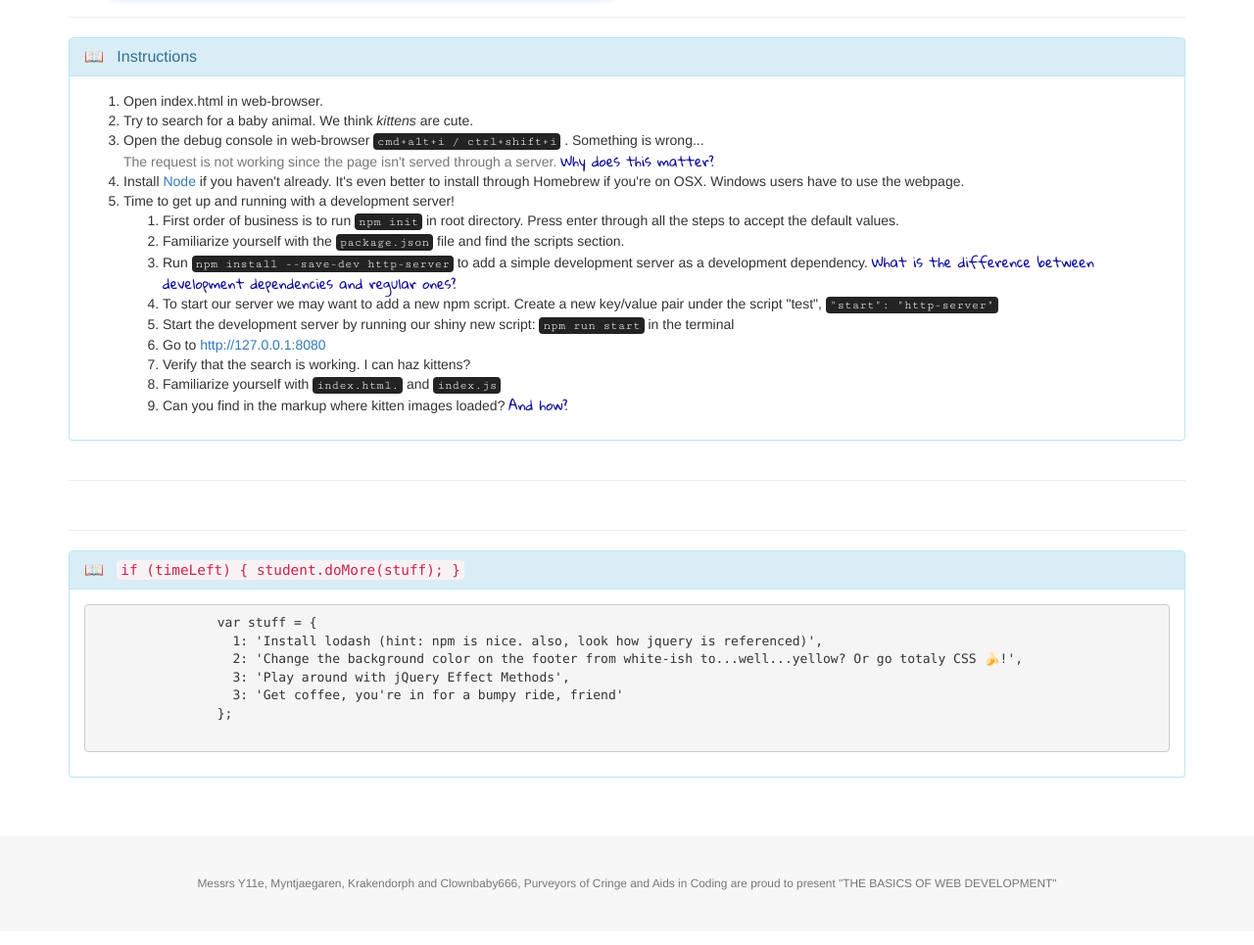
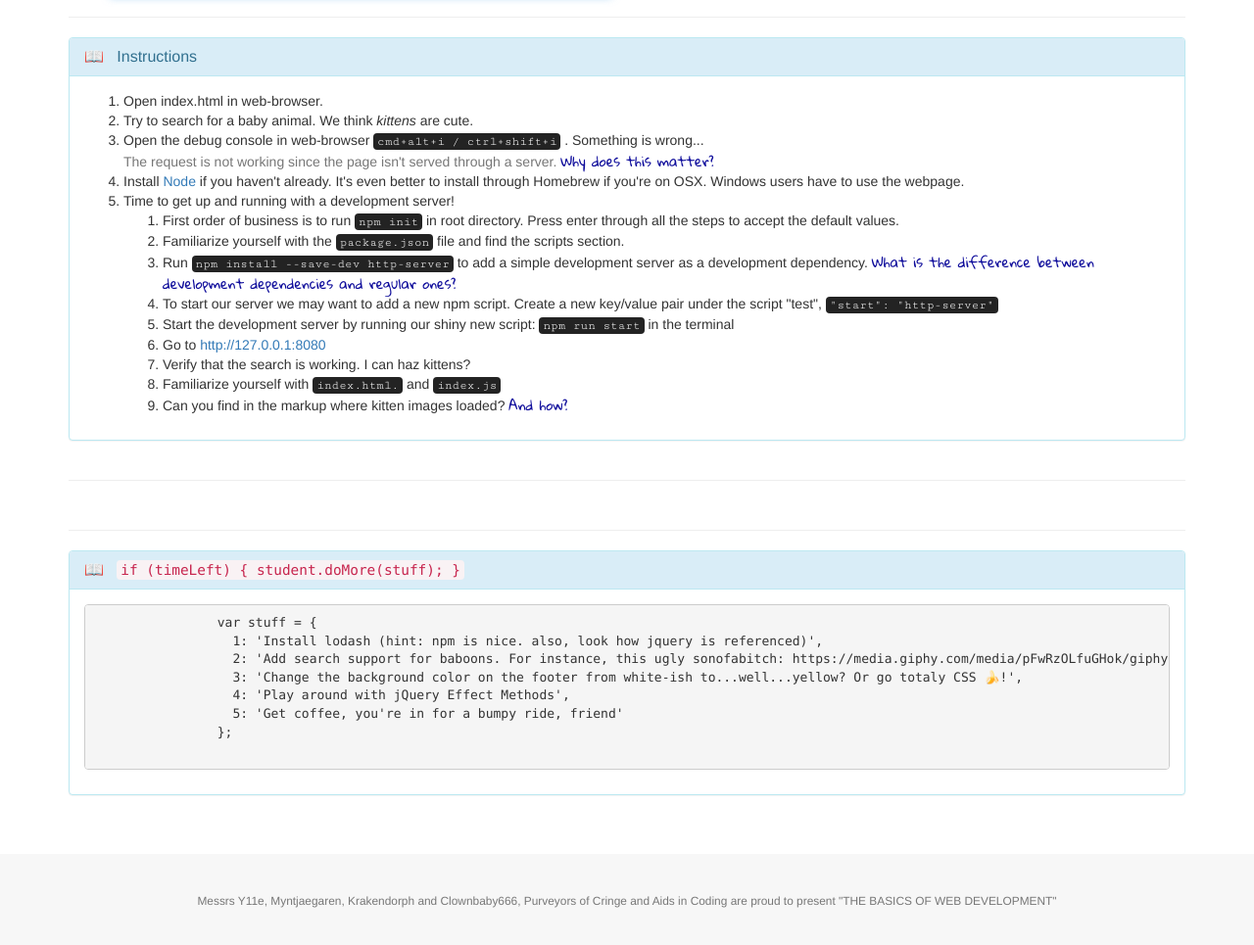
Before and after one commit to techbecca/app-webb-101, a plain HTML site: page lab1/index.html in a window 1280 px wide. Shown: the part 93-1058 px from the top of the page at 98% size. Drawn offline with Linux system fonts and the light colour scheme.

Commit message:
Add baboon assignement to lab1

```diff
--- a/lab1/index.html
+++ b/lab1/index.html
@@ -90,9 +90,10 @@
               <pre>
                 var stuff = {
                   1: 'Install lodash (hint: npm is nice. also, look how jquery is referenced)',
-                  2: 'Change the background color on the footer from white-ish to...well...yellow? Or go totaly CSS 🍌!',
-                  3: 'Play around with jQuery Effect Methods',
-                  3: 'Get coffee, you're in for a bumpy ride, friend'
+                  2: 'Add search support for baboons. For instance, this ugly sonofabitch: https://media.giphy.com/media/pFwRzOLfuGHok/giphy.gif'
+                  3: 'Change the background color on the footer from white-ish to...well...yellow? Or go totaly CSS 🍌!',
+                  4: 'Play around with jQuery Effect Methods',
+                  5: 'Get coffee, you're in for a bumpy ride, friend'
                 };
               </pre>
                 </div>
```
